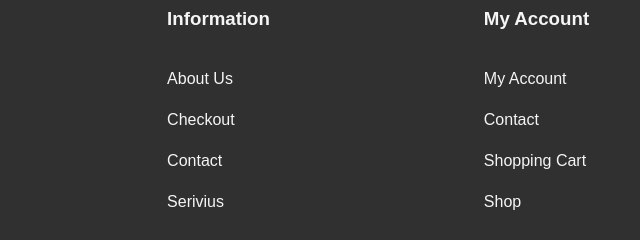
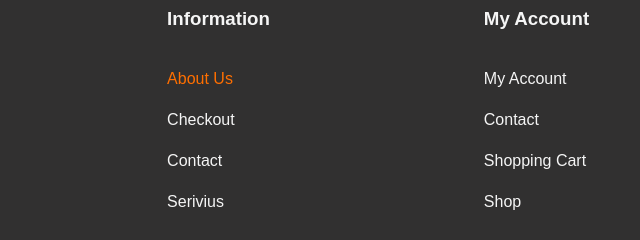
Before and after one commit to Srinivasmandla/Men-Fashions, a plain HTML site: page index.html in a window 1280 px wide. In both pictures the pointer is over the link "About Us". Shown: the part 5356-5596 px from the top of the page, 305-945 px from the left. Drawn offline with Linux system fonts and the light colour scheme.

Commit message:
Update index.css

```diff
--- a/index.css
+++ b/index.css
@@ -1633,6 +1633,9 @@ body {
     text-decoration: none;
     font-family: arial;
 }
+.footer-content-2>ul a:hover{
+    color: rgb(255, 111, 0);
+}
 
 /* 5th Fotter content details
                          - Payment Options */
```
